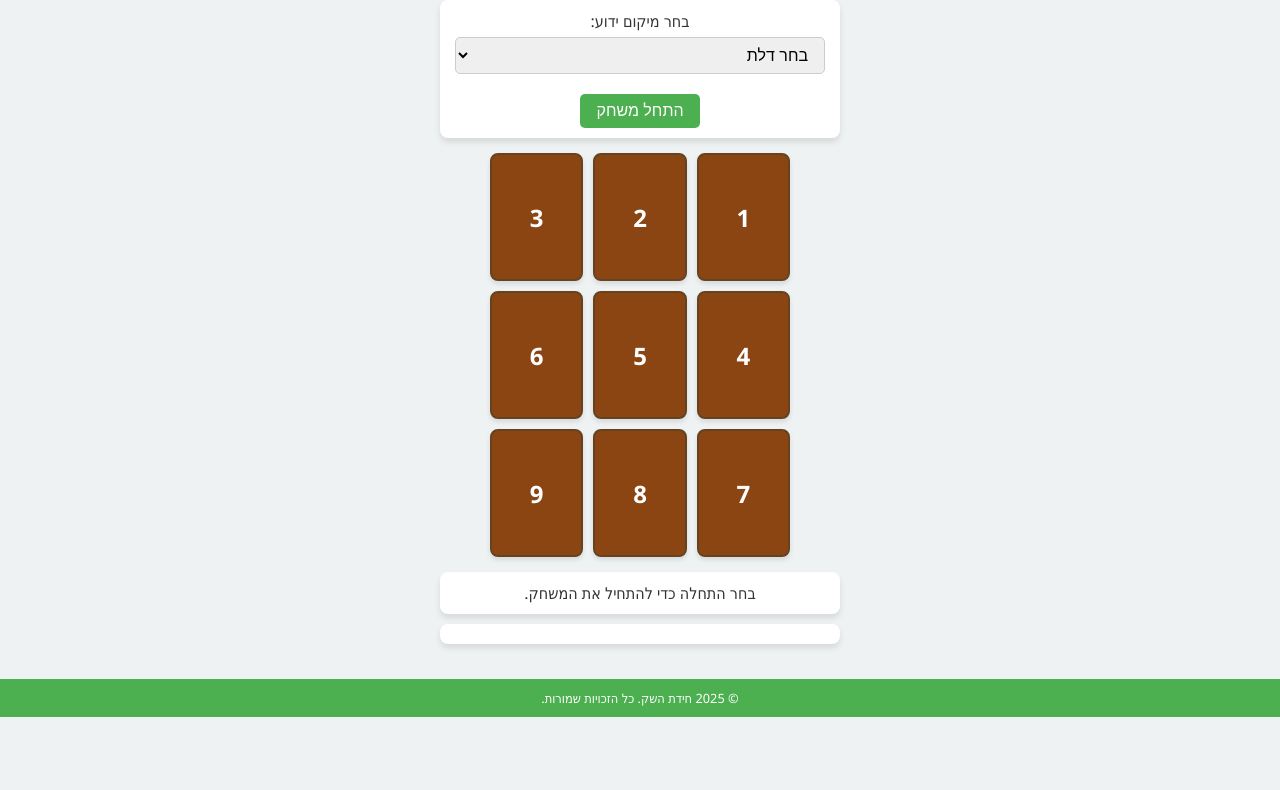
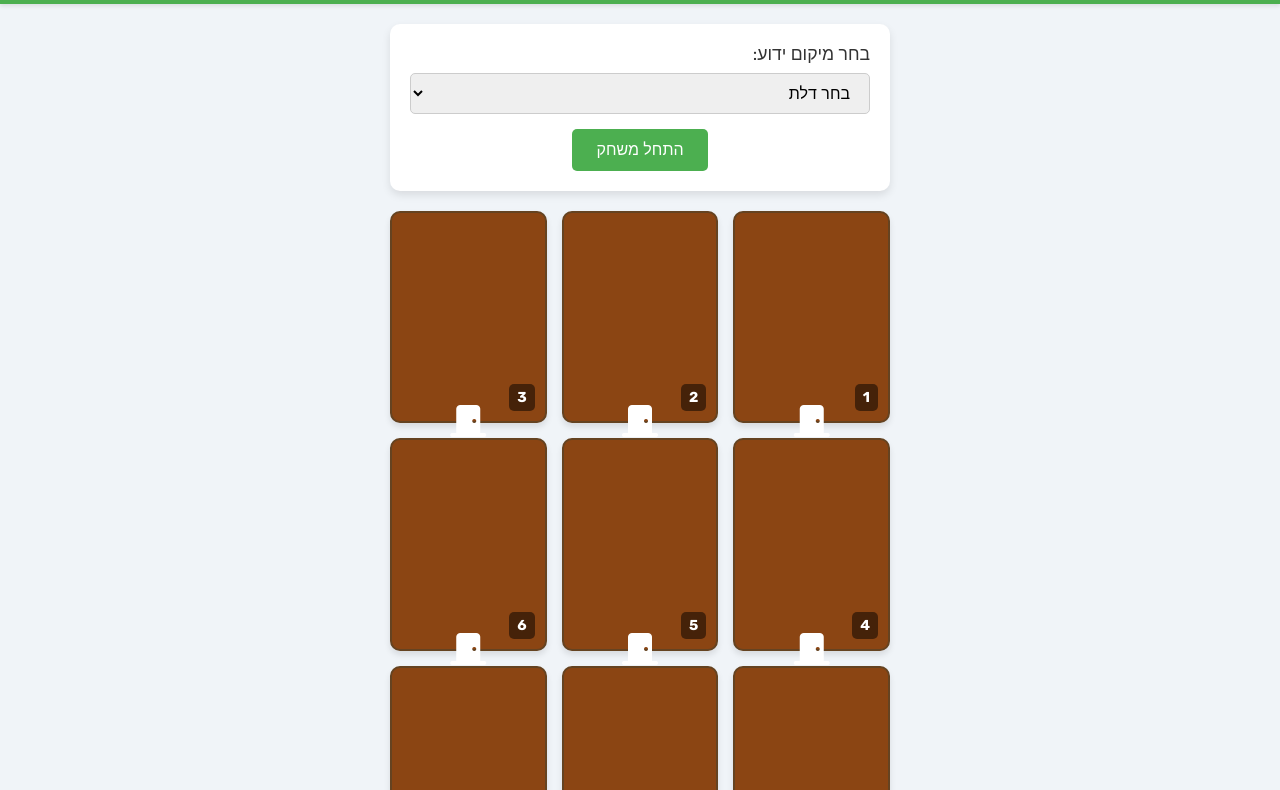
Before and after one commit to the-red-dot/sackgame, a plain HTML site: page index.html in a window 1280 px wide. Shown: the part 83-873 px from the top of the page. Before the commit the page ends 800 px from the top, so only its background shows below. Drawn offline with Linux system fonts and the light colour scheme.

Commit message:
Add files via upload

```diff
--- a/index.html
+++ b/index.html
@@ -2,7 +2,13 @@
 <html lang="he">
 <head>
     <meta charset="UTF-8">
+    <meta name="viewport" content="width=device-width, initial-scale=1.0">
     <title>חידת השק</title>
+    <!-- Google Fonts -->
+    <link href="https://fonts.googleapis.com/css2?family=Rubik:wght@400;500;700&display=swap" rel="stylesheet">
+    <!-- Font Awesome for Icons -->
+    <link rel="stylesheet" href="https://cdnjs.cloudflare.com/ajax/libs/font-awesome/6.4.0/css/all.min.css">
+    <!-- Stylesheet -->
     <link rel="stylesheet" href="style.css">
 </head>
 <body>
@@ -31,15 +37,15 @@
         </section>
 
         <section class="grid">
-            <div class="door" data-door="1"></div>
-            <div class="door" data-door="2"></div>
-            <div class="door" data-door="3"></div>
-            <div class="door" data-door="4"></div>
-            <div class="door" data-door="5"></div>
-            <div class="door" data-door="6"></div>
-            <div class="door" data-door="7"></div>
-            <div class="door" data-door="8"></div>
-            <div class="door" data-door="9"></div>
+            <div class="door" data-door="1"><i class="fas fa-door-closed"></i></div>
+            <div class="door" data-door="2"><i class="fas fa-door-closed"></i></div>
+            <div class="door" data-door="3"><i class="fas fa-door-closed"></i></div>
+            <div class="door" data-door="4"><i class="fas fa-door-closed"></i></div>
+            <div class="door" data-door="5"><i class="fas fa-door-closed"></i></div>
+            <div class="door" data-door="6"><i class="fas fa-door-closed"></i></div>
+            <div class="door" data-door="7"><i class="fas fa-door-closed"></i></div>
+            <div class="door" data-door="8"><i class="fas fa-door-closed"></i></div>
+            <div class="door" data-door="9"><i class="fas fa-door-closed"></i></div>
         </section>
 
         <section id="status" class="status">בחר התחלה כדי להתחיל את המשחק.</section>
@@ -51,6 +57,7 @@
         <p>© 2025 חידת השק. כל הזכויות שמורות.</p>
     </footer>
 
-    <script src="script.js"></script>
+    <!-- JavaScript -->
+    <script src="script.js" defer></script>
 </body>
 </html>
--- a/script.js
+++ b/script.js
@@ -9,7 +9,7 @@ document.addEventListener('DOMContentLoaded', () => {
     let gameActive = false;
     let knownPosition = null;
 
-    // פונקציה לעדכון תצוגת המיקומים
+    // Update Status Display
     function updateStatus() {
         if (!gameActive) {
             statusDiv.textContent = 'בחר התחלה כדי להתחיל את המשחק.';
@@ -17,18 +17,19 @@ document.addEventListener('DOMContentLoaded', () => {
         }
         if (knownPosition !== null) {
             const moves = getPossibleMoves(knownPosition);
-            statusDiv.textContent = `מיקום השק: דלת ${knownPosition} | השק יכול לנוע לדלת ${Array.from(moves).sort((a, b) => a - b).join(' או ')}`;
+            const moveText = Array.from(moves).sort((a, b) => a - b).join(' או ');
+            statusDiv.textContent = `מיקום השק: דלת ${knownPosition} | השק יכול לנוע לדלת ${moveText}`;
         }
     }
 
-    // פונקציה להוספת הודעות ללוג
+    // Add Message to Log
     function addLog(message) {
         const p = document.createElement('p');
         p.textContent = message;
         logDiv.prepend(p);
     }
 
-    // פונקציה לקבלת מיקומים אפשריים להגעה
+    // Get Possible Moves
     function getPossibleMoves(position) {
         const moves = [];
         if (position > 1) moves.push(position - 1);
@@ -36,18 +37,22 @@ document.addEventListener('DOMContentLoaded', () => {
         return moves;
     }
 
-    // פונקציה לעדכון הדלתות
+    // Update Doors Display
     function updateDoors() {
         doors.forEach(door => {
             const doorNumber = parseInt(door.getAttribute('data-door'));
             door.classList.remove('fallen', 'known');
+            const icon = door.querySelector('i');
             if (doorNumber === knownPosition) {
                 door.classList.add('known');
+                if (icon) icon.classList.remove('fa-door-closed');
+            } else {
+                if (icon) icon.classList.add('fa-door-closed');
             }
         });
     }
 
-    // פונקציה לאתחול המשחק
+    // Reset Game
     function resetGame() {
         gameActive = false;
         knownPosition = null;
@@ -59,12 +64,12 @@ document.addEventListener('DOMContentLoaded', () => {
         startBtn.style.display = 'inline-block';
     }
 
-    // אירוע לחיצה על כפתור אתחול
+    // Event Listener for Reset Button
     resetBtn.addEventListener('click', () => {
         resetGame();
     });
 
-    // אירוע לחיצה על כפתור התחלה
+    // Event Listener for Start Button
     startBtn.addEventListener('click', () => {
         const selected = parseInt(knownPositionSelect.value);
         if (isNaN(selected)) {
@@ -82,21 +87,22 @@ document.addEventListener('DOMContentLoaded', () => {
         resetBtn.style.display = 'inline-block';
     });
 
-    // פונקציה לעדכון המיקומים האפשריים לאחר לחיצה
+    // Update Positions After Door Click
     function updatePossiblePositionsAfterClick(pressedDoor) {
         if (pressedDoor === knownPosition) {
-            // השק נפל
+            // The sack has fallen
             addLog(`לחצת על דלת ${pressedDoor}. השק נפל!`);
             doors.forEach(d => d.classList.add('fallen'));
             gameActive = false;
             updateStatus();
+            addLog('המשחק הסתיים.');
         } else {
-            // השק זז
+            // The sack moves
             addLog(`לחצת על דלת ${pressedDoor}. השק לא נפל.`);
             const moves = getPossibleMoves(knownPosition);
             addLog(`השק יכול לנוע לדלת ${moves.sort((a, b) => a - b).join(' או ')}`);
 
-            // בחירה אקראית בין האפשרויות
+            // Randomly choose the next position
             if (moves.length > 0) {
                 const randomIndex = Math.floor(Math.random() * moves.length);
                 knownPosition = moves[randomIndex];
@@ -107,11 +113,12 @@ document.addEventListener('DOMContentLoaded', () => {
                 addLog('אין אפשרויות תנועה נוספות. המשחק מסתיים.');
                 gameActive = false;
                 updateStatus();
+                addLog('המשחק הסתיים.');
             }
         }
     }
 
-    // אירוע לחיצה על דלת
+    // Event Listener for Door Clicks
     doors.forEach(door => {
         door.addEventListener('click', () => {
             if (!gameActive) {
@@ -124,6 +131,6 @@ document.addEventListener('DOMContentLoaded', () => {
         });
     });
 
-    // אתחול המשחק
+    // Initialize Game
     resetGame();
 });
--- a/style.css
+++ b/style.css
@@ -1,4 +1,22 @@
-/* Reset בסיסי */
+/* CSS Variables for Theme Management */
+:root {
+    --primary-color: #4CAF50;
+    --primary-hover: #45a049;
+    --secondary-color: #f44336;
+    --secondary-hover: #da190b;
+    --background-color: #f0f4f8;
+    --card-background: #ffffff;
+    --text-color: #333333;
+    --accent-color: #FFD700;
+    --door-color: #8B4513;
+    --door-hover: #A0522D;
+    --fallen-color: #FF6347;
+    --known-color: #32CD32;
+    --shadow-color: rgba(0, 0, 0, 0.1);
+    --font-family: 'Rubik', sans-serif;
+}
+
+/* Reset and Base Styles */
 * {
     margin: 0;
     padding: 0;
@@ -6,203 +24,274 @@
 }
 
 body {
-    font-family: 'Segoe UI', Tahoma, Geneva, Verdana, sans-serif;
-    background-color: #eef2f3;
-    color: #333;
+    font-family: var(--font-family);
+    background-color: var(--background-color);
+    color: var(--text-color);
     direction: rtl;
     display: flex;
     flex-direction: column;
     min-height: 100vh;
 }
 
+/* Header */
 header {
-    background-color: #4CAF50;
-    padding: 15px 0;
+    background-color: var(--primary-color);
+    padding: 20px 0;
     color: white;
+    box-shadow: 0 2px 4px var(--shadow-color);
 }
 
 header h1 {
-    font-size: 2rem;
+    font-size: 2.5rem;
     text-align: center;
+    letter-spacing: 1px;
 }
 
+/* Main Content */
 main {
     flex: 1;
-    padding: 10px 20px;
+    padding: 20px;
     display: flex;
     flex-direction: column;
     align-items: center;
 }
 
+/* Controls Section */
 .controls {
     display: flex;
     flex-direction: column;
     align-items: center;
-    margin-bottom: 15px;
-    background: #fff;
-    padding: 10px 15px;
-    border-radius: 8px;
-    box-shadow: 0 4px 6px rgba(0, 0, 0, 0.1);
+    margin-bottom: 20px;
+    background: var(--card-background);
+    padding: 20px;
+    border-radius: 10px;
+    box-shadow: 0 4px 8px var(--shadow-color);
     width: 100%;
-    max-width: 400px;
+    max-width: 500px;
 }
 
 .select-group {
     width: 100%;
     display: flex;
     flex-direction: column;
-    align-items: center;
-    margin-bottom: 10px;
+    align-items: flex-start;
+    margin-bottom: 15px;
 }
 
 .select-group label {
-    font-size: 1rem;
-    margin-bottom: 5px;
+    font-size: 1.1rem;
+    margin-bottom: 8px;
+    color: var(--text-color);
 }
 
 .select-group select {
     width: 100%;
-    padding: 8px 12px;
+    padding: 10px 15px;
     font-size: 1rem;
     border-radius: 5px;
     border: 1px solid #ccc;
+    transition: border-color 0.3s;
+}
+
+.select-group select:focus {
+    border-color: var(--primary-color);
+    outline: none;
 }
 
 .btn {
-    padding: 8px 16px;
+    padding: 12px 24px;
     font-size: 1rem;
-    margin-top: 10px;
     border: none;
     border-radius: 5px;
-    background-color: #4CAF50;
+    background-color: var(--primary-color);
     color: white;
     cursor: pointer;
-    transition: background-color 0.3s;
+    transition: background-color 0.3s, transform 0.2s;
+    display: flex;
+    align-items: center;
+    justify-content: center;
 }
 
 .btn:hover {
-    background-color: #45a049;
+    background-color: var(--primary-hover);
+}
+
+.btn:active {
+    transform: scale(0.98);
 }
 
 .reset {
-    background-color: #f44336;
+    background-color: var(--secondary-color);
 }
 
 .reset:hover {
-    background-color: #da190b;
+    background-color: var(--secondary-hover);
 }
 
+/* Grid Section */
 .grid {
     display: grid;
     grid-template-columns: repeat(3, 1fr);
-    grid-gap: 10px;
+    grid-gap: 15px;
     width: 100%;
-    max-width: 300px;
-    margin-bottom: 15px;
+    max-width: 500px;
+    margin-bottom: 20px;
 }
 
 .door {
-    width: 100%;
-    padding-top: 133%; /* יחס גובה לרוחב 4:3 */
-    background-color: #8B4513;
+    position: relative;
+    padding-top: 133%; /* 4:3 Aspect Ratio */
+    background-color: var(--door-color);
     border: 2px solid #654321;
-    border-radius: 8px;
-    position: relative;
+    border-radius: 10px;
     cursor: pointer;
-    transition: background-color 0.3s, transform 0.2s;
-    box-shadow: 0 3px 5px rgba(0, 0, 0, 0.1);
+    transition: background-color 0.3s, transform 0.2s, box-shadow 0.3s;
+    box-shadow: 0 4px 6px var(--shadow-color);
+    display: flex;
+    align-items: center;
+    justify-content: center;
+}
+
+.door i {
+    position: absolute;
+    font-size: 2rem;
+    color: white;
+    transition: transform 0.3s;
 }
 
 .door:hover {
+    background-color: var(--door-hover);
     transform: scale(1.05);
+    box-shadow: 0 6px 10px var(--shadow-color);
 }
 
 .door.fallen {
-    background-color: #FF6347;
+    background-color: var(--fallen-color);
     cursor: not-allowed;
     transform: scale(1);
 }
 
 .door.known {
-    background-color: #32CD32;
+    background-color: var(--known-color);
+}
+
+.door.fallen i, .door.known i {
+    transform: rotateY(180deg);
 }
 
 .door::after {
     content: attr(data-door);
     position: absolute;
-    top: 50%;
-    left: 50%;
-    transform: translate(-50%, -50%);
+    bottom: 10px;
+    right: 10px;
+    background: rgba(0,0,0,0.5);
     color: white;
-    font-size: 1.5rem;
+    padding: 5px 8px;
+    border-radius: 5px;
+    font-size: 0.9rem;
     font-weight: bold;
 }
 
+/* Status Section */
 .status {
-    font-size: 1rem;
-    margin-bottom: 10px;
-    background: #fff;
-    padding: 10px 15px;
-    border-radius: 8px;
-    box-shadow: 0 4px 6px rgba(0, 0, 0, 0.1);
+    font-size: 1.1rem;
+    margin-bottom: 15px;
+    background: var(--card-background);
+    padding: 15px 20px;
+    border-radius: 10px;
+    box-shadow: 0 4px 8px var(--shadow-color);
     width: 100%;
-    max-width: 400px;
+    max-width: 500px;
     text-align: center;
+    transition: background-color 0.3s;
 }
 
+/* Log Section */
 .log {
-    background: #fff;
-    padding: 10px 15px;
-    border-radius: 8px;
-    box-shadow: 0 4px 6px rgba(0, 0, 0, 0.1);
+    background: var(--card-background);
+    padding: 15px 20px;
+    border-radius: 10px;
+    box-shadow: 0 4px 8px var(--shadow-color);
     width: 100%;
-    max-width: 400px;
-    max-height: 250px;
+    max-width: 500px;
+    max-height: 300px;
     overflow-y: auto;
     text-align: left;
     direction: ltr;
+    font-size: 0.95rem;
+    color: #555;
+    margin-bottom: 20px;
 }
 
-footer {
-    background-color: #4CAF50;
-    color: white;
-    padding: 10px 0;
-    text-align: center;
-    font-size: 0.8rem;
+.log p {
+    margin-bottom: 10px;
+    border-bottom: 1px solid #ddd;
+    padding-bottom: 5px;
 }
 
-/* רספונסיביות */
-@media (max-width: 600px) {
+/* Footer */
+footer {
+    background-color: var(--primary-color);
+    color: white;
+    padding: 15px 0;
+    text-align: center;
+    font-size: 0.9rem;
+    box-shadow: 0 -2px 4px var(--shadow-color);
+}
+
+/* Responsive Design */
+@media (max-width: 768px) {
     header h1 {
-        font-size: 1.5rem;
+        font-size: 2rem;
     }
 
     .controls, .grid, .status, .log {
         max-width: 90%;
     }
 
-    .select-group label {
-        font-size: 0.9rem;
-    }
-
-    .select-group select {
-        font-size: 0.9rem;
+    .select-group label, .select-group select {
+        font-size: 1rem;
     }
 
     .btn {
-        font-size: 0.9rem;
-        padding: 6px 12px;
+        font-size: 0.95rem;
+        padding: 10px 20px;
     }
 
-    .door::after {
-        font-size: 1.2rem;
+    .door i {
+        font-size: 1.8rem;
     }
 
     .status {
-        font-size: 0.9rem;
+        font-size: 1rem;
     }
 
     .log {
         font-size: 0.9rem;
+        max-height: 250px;
     }
 }
+
+@media (max-width: 480px) {
+    header h1 {
+        font-size: 1.8rem;
+    }
+
+    .door {
+        padding-top: 120%; /* Adjust aspect ratio for smaller screens */
+    }
+
+    .door::after {
+        font-size: 0.8rem;
+        bottom: 5px;
+        right: 5px;
+    }
+
+    .btn {
+        width: 100%;
+    }
+
+    .controls, .grid, .status, .log {
+        max-width: 100%;
+    }
+}
```
